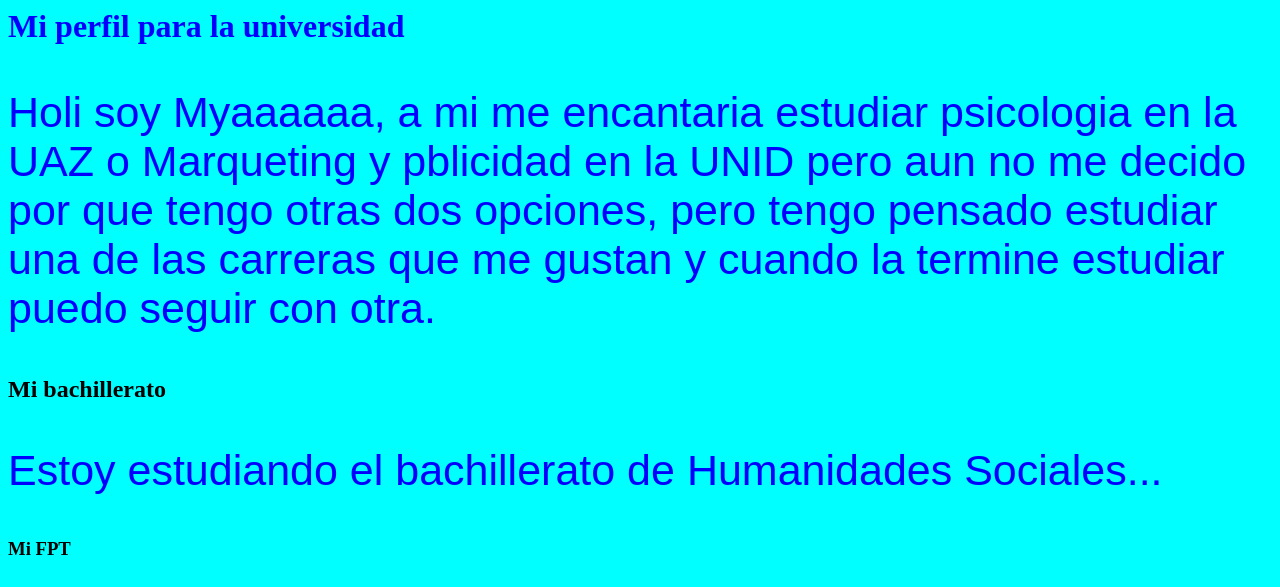
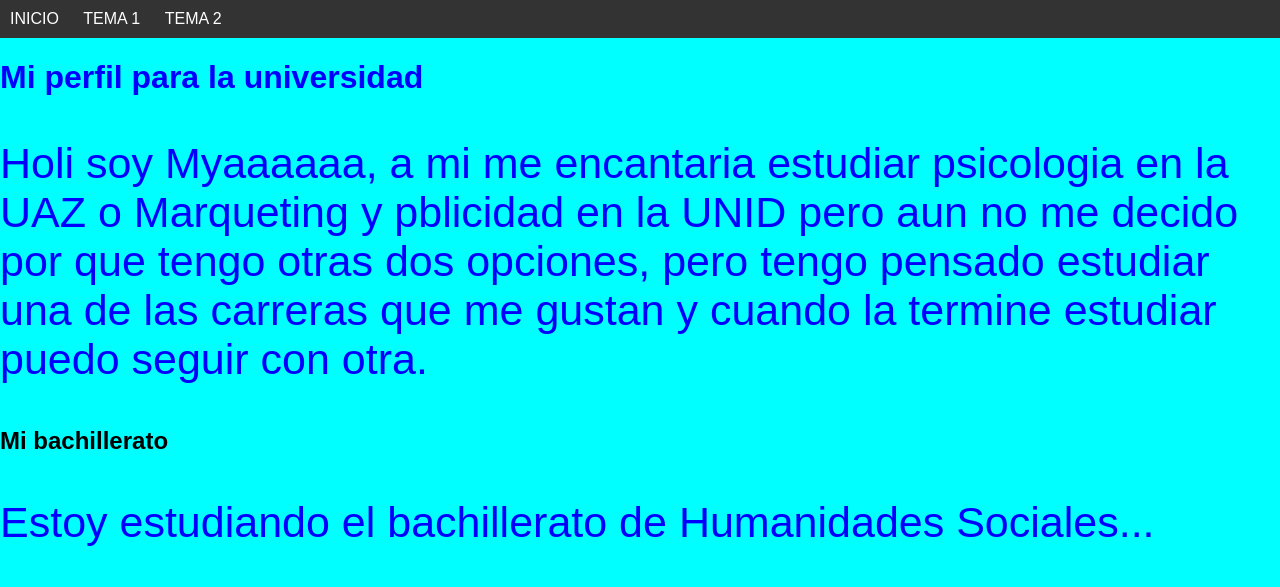
Before and after one commit to myaaaaaaaaaaaa111233434/practicahtml, a plain HTML site: page HTML/index.html in a window 1280 px wide. Shown: the top 587 px of the page. Drawn offline with Linux system fonts and the light colour scheme.

Commit message:
temitas 1 y 2

```diff
--- a/CSS/style.css
+++ b/CSS/style.css
@@ -14,3 +14,35 @@ img.img-peque{
   width:150px;
   height:145px;
 }
+
+body {
+    margin: 0;
+    font-family: Arial, sans-serif;
+}
+
+header {
+    background-color: #333;
+    color: #fff;
+    padding: 10px;
+}
+
+nav ul {
+    list-style: none;
+    padding: 0;
+    margin: 0;
+}
+
+nav li {
+    display: inline; /* Hace que los ítems del menú estén en una línea horizontal */
+    margin-right: 20px; /* Espacio entre los ítems del menú */
+}
+
+nav a {
+    text-decoration: none;
+    color: #fff;
+    font-size: 16px;
+}
+
+nav a:hover {
+    text-decoration: underline;
+}
--- a/HTML/index.html
+++ b/HTML/index.html
@@ -6,6 +6,22 @@
      <TITLE> Mi primera pagina </TITLE>
    </HEAD>
    <BODY style="background:cyan">
+      <header>
+         <nav>
+              <ul>
+                    <li>
+                        <a href="index.html"> INICIO </a>
+                     </li>
+                     <li>
+                        <a href="tema1.html"> TEMA 1 </a>
+                      </li>
+                     <li>
+                        <a href="tema2.html"> TEMA 2 </a>
+                     </li>
+                </ul>
+           </nav>
+      </header>
+
       <h1 style="color:blue"> Mi perfil para la universidad</h1>
       <p class="parrafito"> Holi soy Myaaaaaa, a mi me encantaria estudiar psicologia en la UAZ o Marqueting y pblicidad en la UNID pero aun no me decido por que tengo otras dos opciones, pero tengo pensado estudiar una de las carreras que me gustan y cuando la termine estudiar puedo seguir con otra.
 
```
Also changed, not shown: HTML/tema1.html (added, +12 -0 lines), HTML/tema2.html (added, +12 -0 lines).
